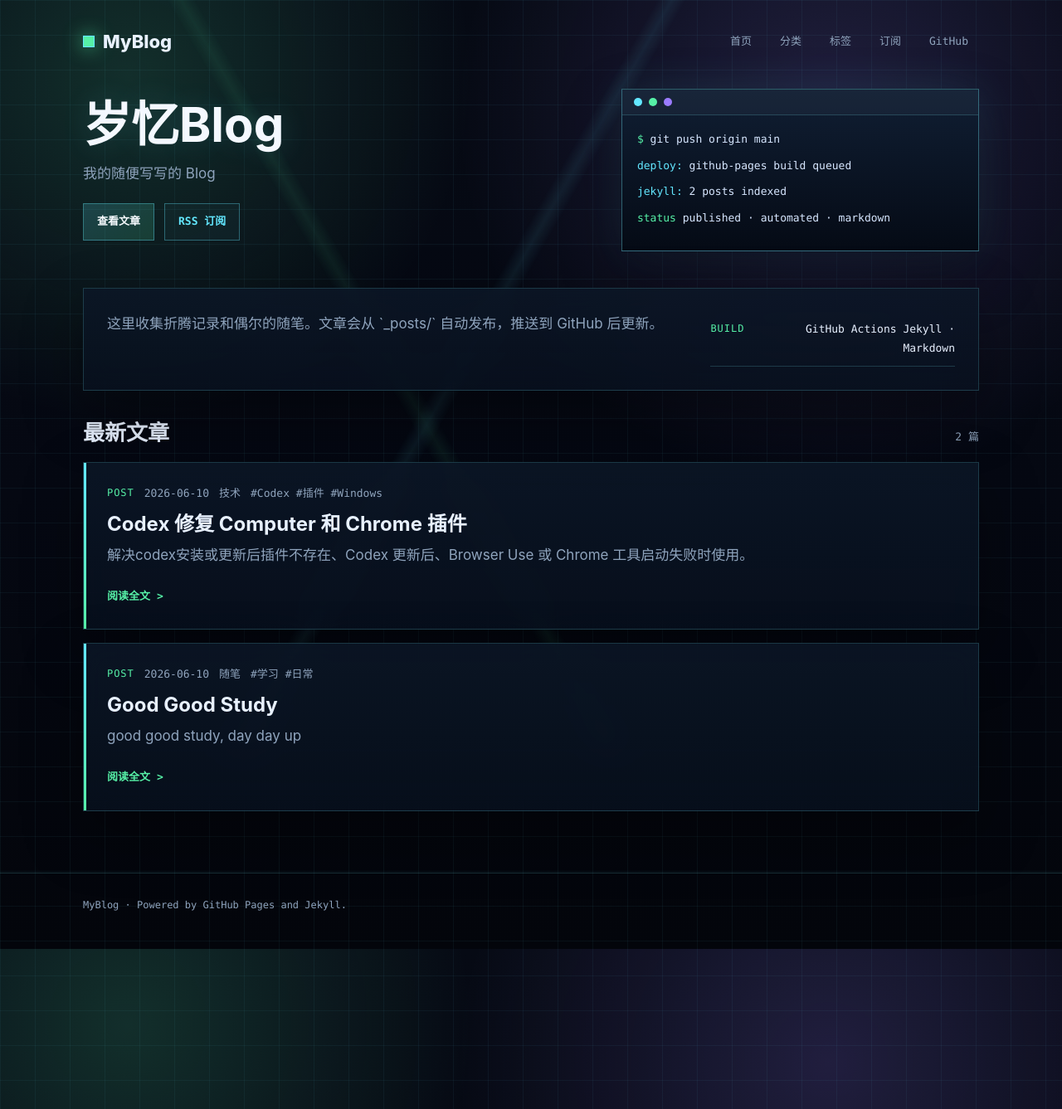
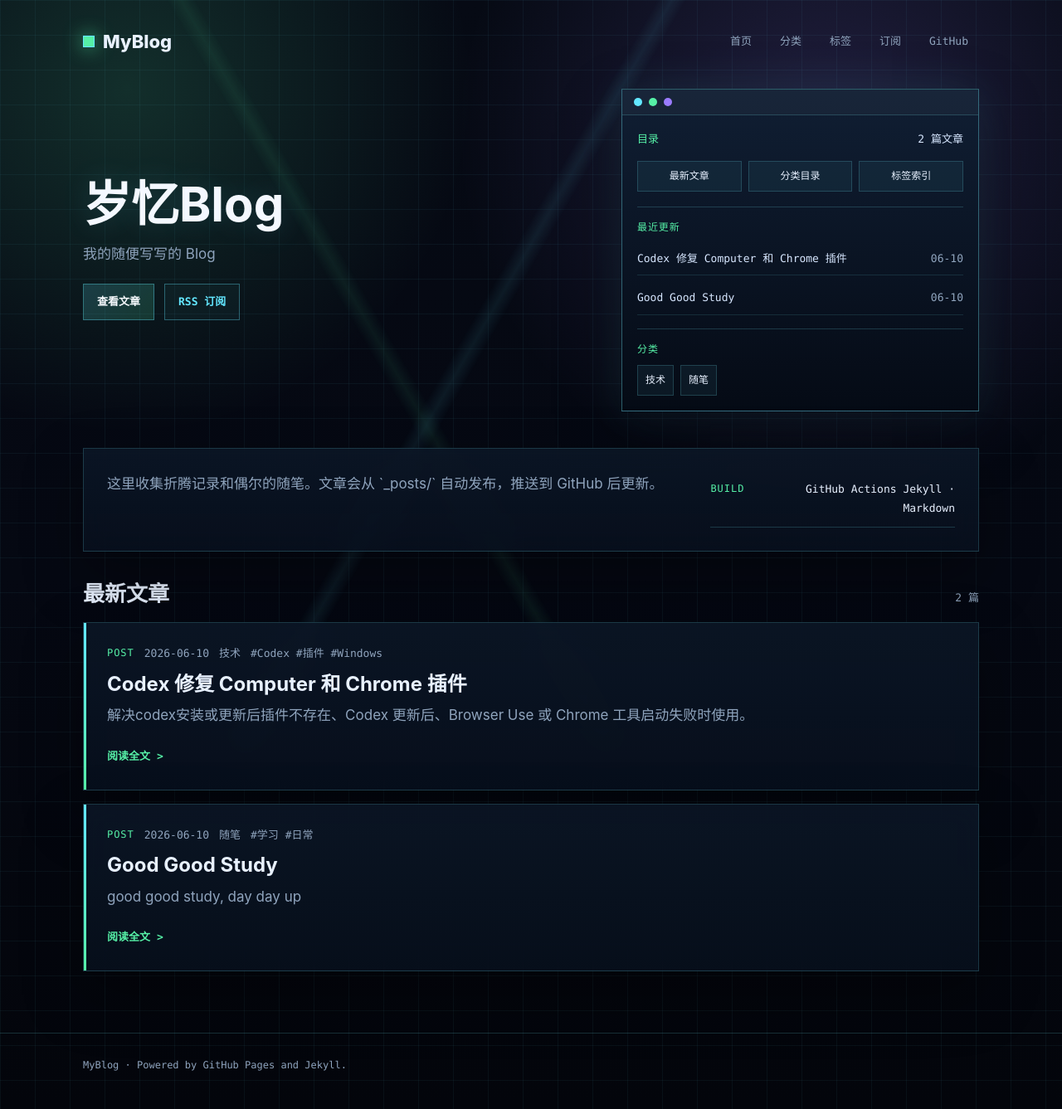
Before and after one commit to joysky77/MyBlog, a Jekyll site: the page built from index.md, in a window 1280 px wide. Shown: the whole page at 83% size. Built offline with Jekyll 4.4.1, drawn with Linux system fonts in a browser that asks for light colours; comment, search, counter and statistics services are not loaded.

Commit message:
Show blog directory in hero panel

```diff
--- a/_layouts/default.html
+++ b/_layouts/default.html
@@ -33,19 +33,44 @@
                 <a class="button-link button-link-ghost" href="{{ '/subscribe/' | relative_url }}">RSS 订阅</a>
               </div>
             </div>
-            <div class="hero-console" aria-hidden="true">
+            <aside class="hero-console blog-directory" aria-label="博客目录">
               <div class="console-bar">
                 <span></span>
                 <span></span>
                 <span></span>
               </div>
               <div class="console-body">
-                <p><span class="token">$</span> git push origin main</p>
-                <p><span class="muted-line">deploy:</span> github-pages build queued</p>
-                <p><span class="muted-line">jekyll:</span> {{ site.posts.size }} posts indexed</p>
-                <p><span class="token">status</span> published · automated · markdown</p>
+                <p class="directory-title"><span class="token">目录</span> {{ site.posts.size }} 篇文章</p>
+                <nav class="directory-links" aria-label="博客目录链接">
+                  <a href="{{ '/' | relative_url }}#latest">最新文章</a>
+                  <a href="{{ '/categories/' | relative_url }}">分类目录</a>
+                  <a href="{{ '/tags/' | relative_url }}">标签索引</a>
+                </nav>
+                {% assign latest_posts = site.posts | slice: 0, 3 %}
+                {% if latest_posts.size > 0 %}
+                  <div class="directory-section">
+                    <p class="directory-label">最近更新</p>
+                    {% for post in latest_posts %}
+                      <a class="directory-post" href="{{ post.url | relative_url }}">
+                        <span>{{ post.title }}</span>
+                        <time datetime="{{ post.date | date_to_xmlschema }}">{{ post.date | date: "%m-%d" }}</time>
+                      </a>
+                    {% endfor %}
+                  </div>
+                {% endif %}
+                {% if site.categories.size > 0 %}
+                  <div class="directory-section">
+                    <p class="directory-label">分类</p>
+                    <div class="directory-chips">
+                      {% assign sorted_categories = site.categories | sort %}
+                      {% for category in sorted_categories limit: 4 %}
+                        <a href="{{ '/categories/' | relative_url }}#category-{{ forloop.index }}">{{ category[0] }}</a>
+                      {% endfor %}
+                    </div>
+                  </div>
+                {% endif %}
               </div>
-            </div>
+            </aside>
           </div>
         {% endunless %}
       </div>
--- a/assets/css/compact.css
+++ b/assets/css/compact.css
@@ -219,6 +219,10 @@ html[data-device="mobile"] .desktop-only {
     max-width: 680px;
   }
 
+  .directory-links {
+    grid-template-columns: repeat(3, minmax(0, 1fr));
+  }
+
   .post {
     max-width: 900px;
     padding: 34px;
--- a/assets/css/style.css
+++ b/assets/css/style.css
@@ -199,6 +199,85 @@ a:hover {
 .console-body p {
   margin: 0 0 9px;
   color: #d7e7ff;
+}
+
+.directory-title {
+  display: flex;
+  align-items: center;
+  justify-content: space-between;
+  gap: 12px;
+  margin-bottom: 14px !important;
+}
+
+.directory-links {
+  display: grid;
+  grid-template-columns: repeat(3, minmax(0, 1fr));
+  gap: 8px;
+  margin-bottom: 18px;
+}
+
+.directory-links a,
+.directory-chips a {
+  display: inline-flex;
+  align-items: center;
+  justify-content: center;
+  min-height: 34px;
+  padding: 7px 9px;
+  border: 1px solid var(--line);
+  background: rgba(99, 231, 255, 0.06);
+  color: var(--text);
+  font-family: "SFMono-Regular", Consolas, monospace;
+  font-size: 12px;
+  text-decoration: none;
+}
+
+.directory-links a:hover,
+.directory-chips a:hover,
+.directory-post:hover {
+  border-color: var(--line-strong);
+  color: var(--cyan);
+}
+
+.directory-section {
+  display: grid;
+  gap: 8px;
+  margin-top: 16px;
+  padding-top: 14px;
+  border-top: 1px solid var(--line);
+}
+
+.directory-label {
+  margin: 0 !important;
+  color: var(--green) !important;
+  font-size: 12px;
+  letter-spacing: 0.08em;
+  text-transform: uppercase;
+}
+
+.directory-post {
+  display: grid;
+  grid-template-columns: minmax(0, 1fr) auto;
+  gap: 12px;
+  padding: 8px 0;
+  border-bottom: 1px solid rgba(116, 241, 255, 0.12);
+  color: #d7e7ff;
+  text-decoration: none;
+}
+
+.directory-post span {
+  overflow: hidden;
+  text-overflow: ellipsis;
+  white-space: nowrap;
+}
+
+.directory-post time {
+  color: var(--muted);
+}
+
+.directory-chips {
+  display: flex;
+  flex-wrap: wrap;
+  gap: 8px;
 }
 
 .token {
```
